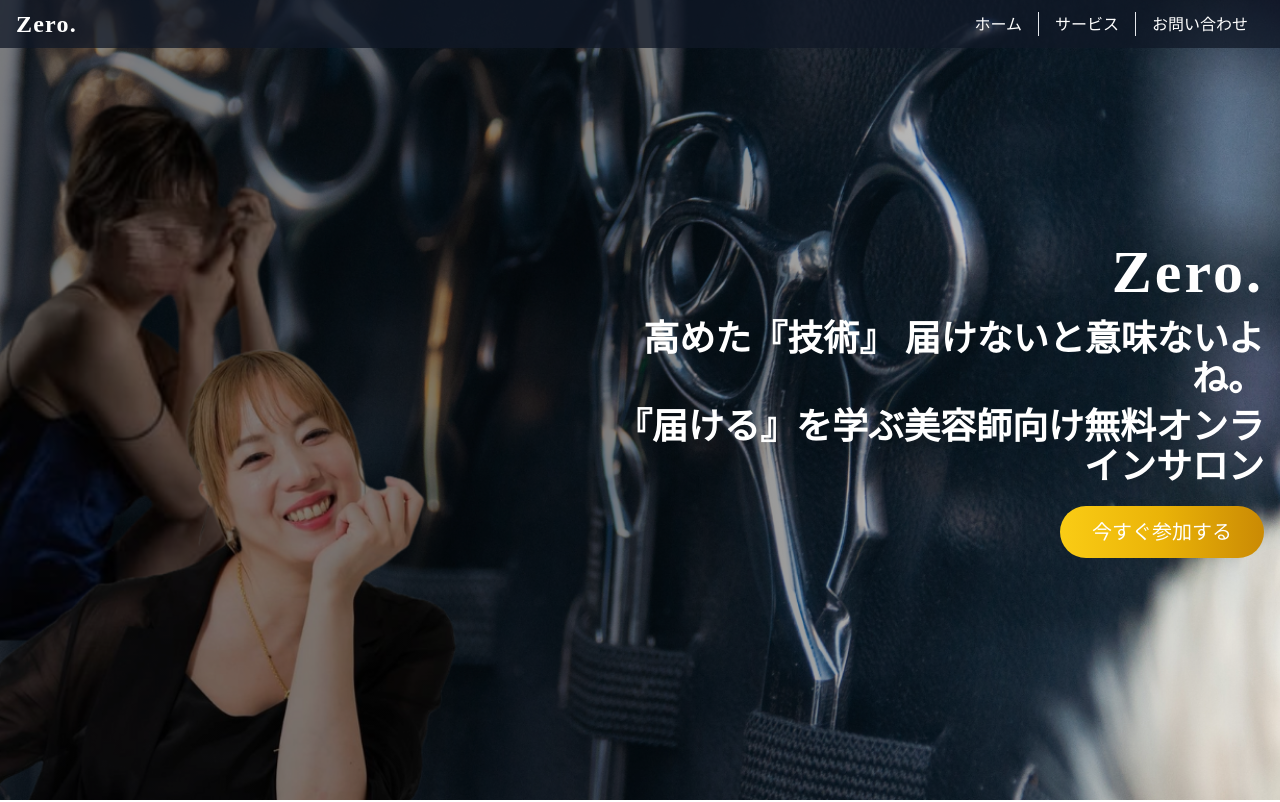
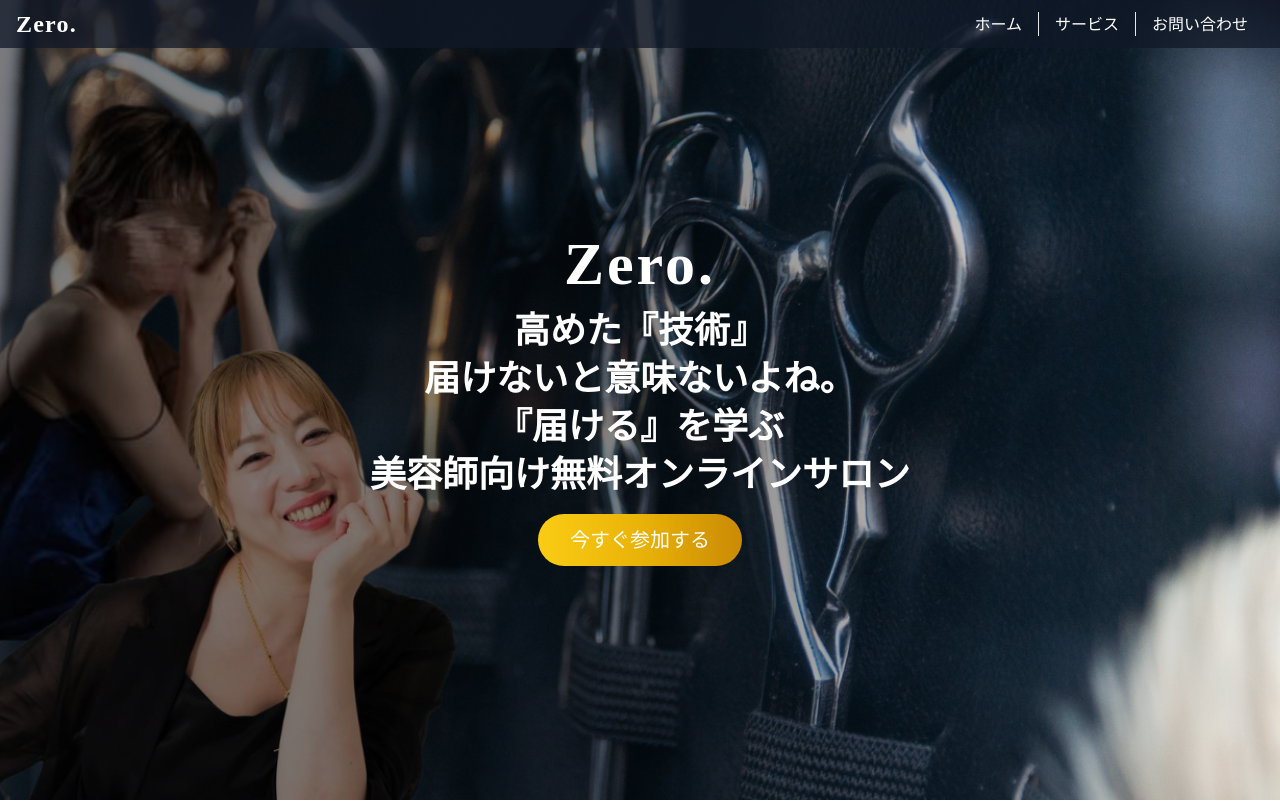
Before and after one commit to kkoblog/zero, a Next.js app: page / in a window 1280 px wide. Shown: the top 802 px of the page. Built offline with nearby package versions, Linux system fonts and the light colour scheme.

Commit message:
テキストのレイアウトを調整：スマホで右揃え、PCで中央揃えに

```diff
--- a/src/app/page.jsx
+++ b/src/app/page.jsx
@@ -43,14 +43,20 @@ function MainComponent() {
   </div>
 
   <div className="relative z-10 flex items-center justify-end h-full container mx-auto px-4">
-  <div className="text-right max-w-2xl">
+  <div className="text-right md:text-center max-w-2xl md:max-w-4xl md:mx-auto">
     <h1 className="text-6xl font-bold text-white mb-4" style={{ fontFamily: '"Playfair Display", serif', letterSpacing: '0.05em' }}>Zero.</h1>
     <div className="space-y-2">
       <h2 className="text-2xl md:text-3xl lg:text-4xl font-bold text-white">
-    高めた『技術』 届けないと意味ないよね。
+        高めた『技術』
+      </h2>
+      <h2 className="text-2xl md:text-3xl lg:text-4xl font-bold text-white">
+        届けないと意味ないよね。
       </h2>
       <p className="text-2xl md:text-3xl lg:text-4xl font-bold text-white">
-    『届ける』を学ぶ美容師向け無料オンラインサロン
+        『届ける』を学ぶ
+      </p>
+      <p className="text-2xl md:text-3xl lg:text-4xl font-bold text-white">
+        美容師向け無料オンラインサロン
       </p>
     </div>
     <button className="text-white px-8 py-3 rounded-full text-xl transition duration-300 bg-gradient-to-r from-yellow-400 via-yellow-500 to-yellow-600 hover:from-yellow-500 hover:via-yellow-600 hover:to-yellow-700 mt-5">
```
Lines whose indentation alone changed are shown as unchanged.
